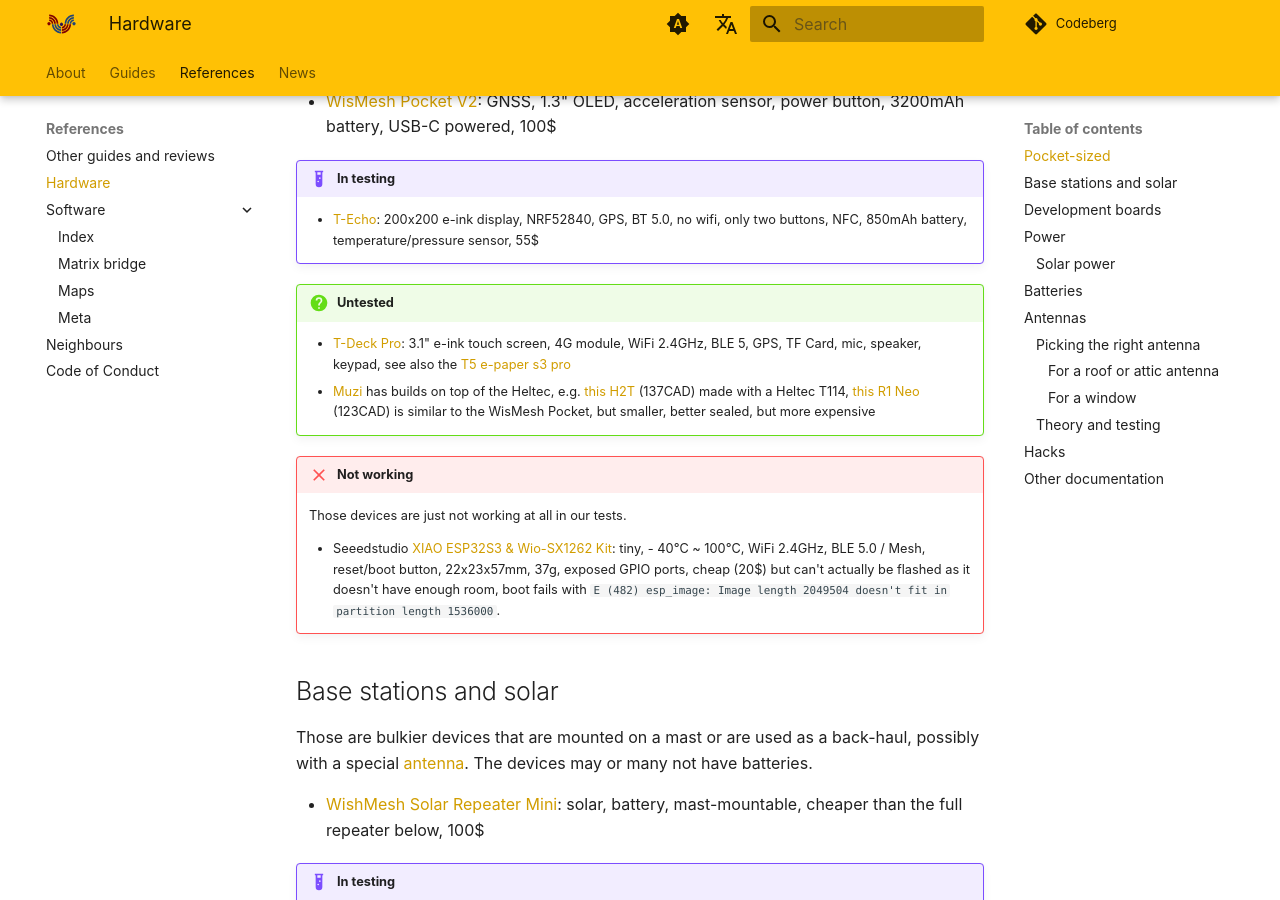
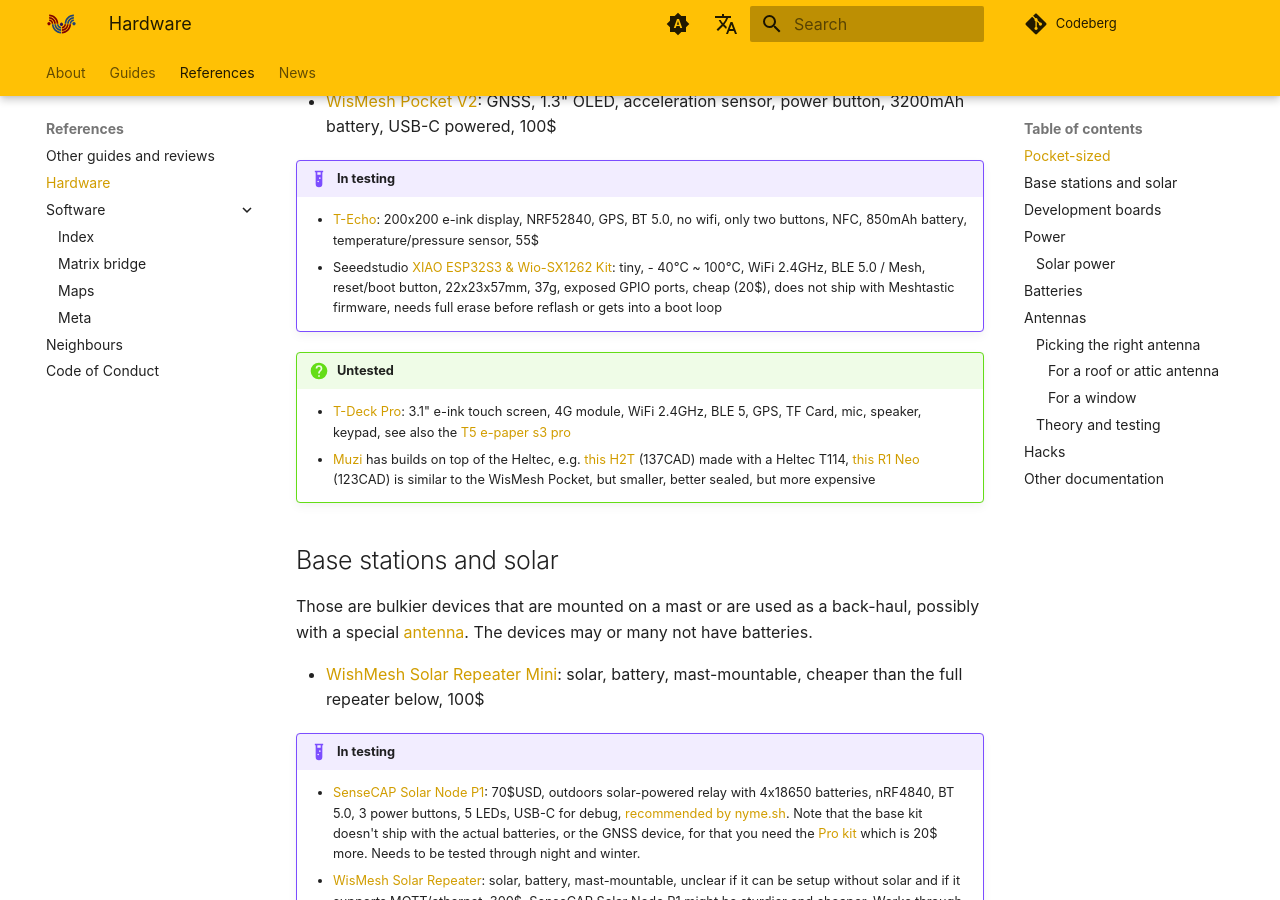
Before and after one commit to ReseauLibre/lora.reseaulibre.ca, an MkDocs documentation site: the page built from docs/references/hardware.md, in a window 1280 px wide and 900 px high, scrolled down 593 px. Built offline with MkDocs 1.6.1 and Material for MkDocs 9.7.7, drawn with Linux system fonts in a browser that asks for light colours; plug-ins that fetch from the network failed and are left out; comment, search, counter and statistics services are not loaded.

Commit message:
fixed that seeedstudio kit, works now

```diff
--- a/docs/references/hardware.md
+++ b/docs/references/hardware.md
@@ -27,6 +27,11 @@
     - [T-Echo](https://lilygo.cc/products/t-echo-lilygo): 200x200 e-ink
       display, NRF52840, GPS, BT 5.0, no wifi, only two
       buttons, NFC, 850mAh battery, temperature/pressure sensor, 55$
+    - Seeedstudio [XIAO ESP32S3 & Wio-SX1262 Kit](https://www.seeedstudio.com/XIAO-ESP32S3-for-Meshtastic-LoRa-with-3D-Printed-Enclosure-p-6314.html): tiny, - 40℃ ~
+      100℃, WiFi 2.4GHz, BLE 5.0 / Mesh, reset/boot button, 22x23x57mm,
+      37g, exposed GPIO ports, cheap (20$), does not ship with
+      Meshtastic firmware, needs full erase before reflash or gets
+      into a boot loop
 
 !!! question "Untested"
 
@@ -38,16 +43,7 @@
       similar to the WisMesh Pocket, but smaller, better sealed, but more
       expensive
 
-!!! failure "Not working"
-
-    Those devices are just not working at all in our tests.
-
-    - Seeedstudio [XIAO ESP32S3 & Wio-SX1262 Kit](https://www.seeedstudio.com/XIAO-ESP32S3-for-Meshtastic-LoRa-with-3D-Printed-Enclosure-p-6314.html): tiny, - 40℃ ~
-      100℃, WiFi 2.4GHz, BLE 5.0 / Mesh, reset/boot button, 22x23x57mm,
-      37g, exposed GPIO ports, cheap (20$) but can't actually be
-      flashed as it doesn't have enough room, boot fails with `E (482)
-      esp_image: Image length 2049504 doesn't fit in partition length
-      1536000`.
+<!-- !!! failure "Not working" -->
 
 ## Base stations and solar
 
```
